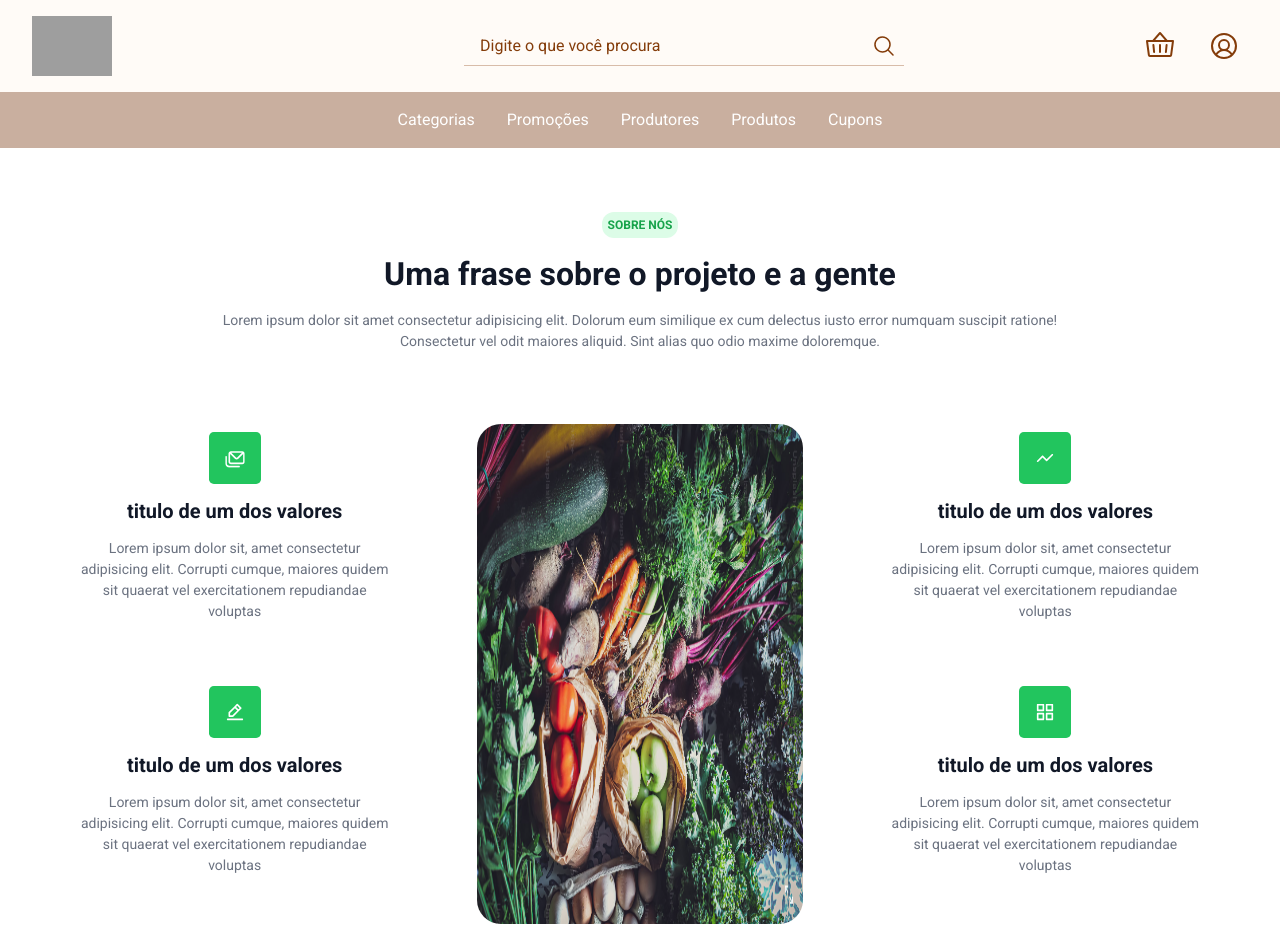
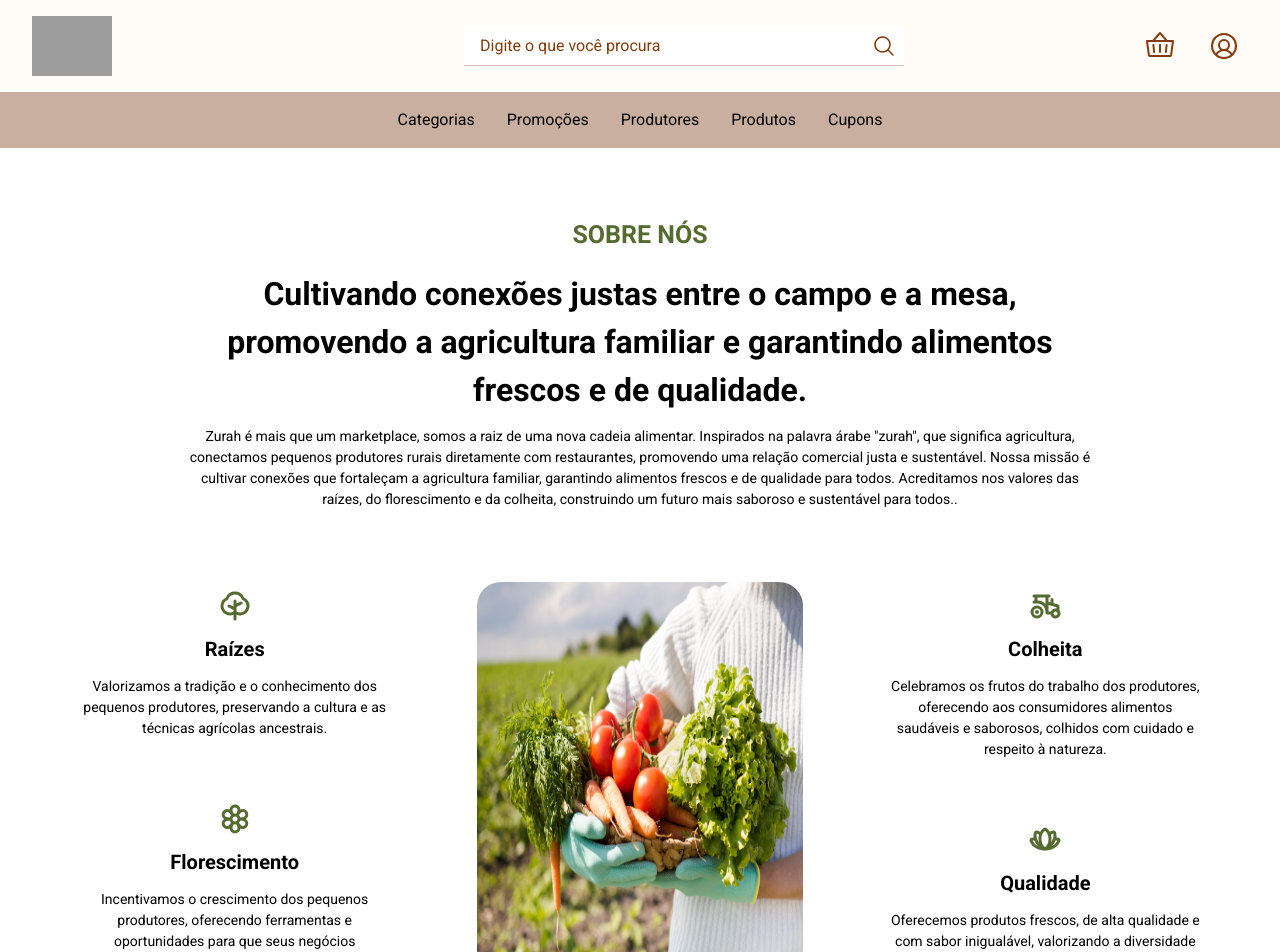
Before and after one commit to grupo-06-generation/zurah_frontend, a React (Vite) app: page /sobre in a window 1280 px wide. Shown: the top 952 px of the page. Built offline with nearby package versions, Linux system fonts and the light colour scheme; grey boxes are pictures that could not be loaded; a web font is replaced by a local one.

Commit message:
:sparkles:adicionando configurações do sobre

```diff
--- a/src/components/Categories/cardCategory/CardCategory.tsx
+++ b/src/components/Categories/cardCategory/CardCategory.tsx
@@ -1,6 +1,5 @@
 import { Link } from "react-router-dom";
 import Category from "../../../models/Category";
-import { PencilSimple, Trash } from "@phosphor-icons/react";
 
 interface CardCategoryProps {
   category: Category;
@@ -12,8 +11,7 @@ function CardCategory({ category }: CardCategoryProps) {
       {/* Imagem Grande */}
       <div className="relative h-40 bg-gray-300">
         <img
-          src="https://th.bing.com/th/id/OIP.S2_Eb5xlXHwqD0ThyqebKgHaD3?rs=1&pid=ImgDetMain"
-          alt={category.name}
+          src="../src/assets/frutinhas-veg.jpg" alt={category.name}
           className="w-full h-full object-cover"
         />
       </div>
--- a/src/pages/About/About.tsx
+++ b/src/pages/About/About.tsx
@@ -1,47 +1,49 @@
 //import React from "react";
+
+import { Flower, FlowerLotus, Tractor, Tree } from "@phosphor-icons/react";
 
 function About() {
   return (
     <>
       <div className="py-16 px-8">
         <div className="flex flex-col items-center mb-8">
-          <div className="bg-green-100 text-green-600 rounded-xl py-[4px] px-[6px] flex justify-center items-center">
-            <p className="font-semibold uppercase text-[12px] inline-block">sobre nós</p>
+          <div className="bg-green-100 text-olive rounded-xl py-[4px] px-[6px] flex justify-center items-center">
+            <p className="font-semibold uppercase text-[25px] inline-block">sobre nós</p>
           </div>
-          <h1 className="font-bold text-[32px] text-gray-900 text-center my-3">Uma frase sobre o projeto e a gente</h1>
-          <p className="text-gray-500 text-[14px] text-center w-3/4">Lorem ipsum dolor sit amet consectetur adipisicing elit. Dolorum eum similique ex cum delectus iusto error numquam suscipit ratione! Consectetur vel odit maiores aliquid. Sint alias quo odio maxime doloremque.</p>
+          <h1 className="font-bold text-[32px] text-gray-900 text-center my-3 px-40">Cultivando conexões justas entre o campo e a mesa, promovendo a agricultura familiar e garantindo alimentos frescos e de qualidade.</h1>
+          <p className="text-gray-500 text-[14px] text-center w-3/4">Zurah é mais que um marketplace, somos a raiz de uma nova cadeia alimentar. Inspirados na palavra árabe "zurah", que significa agricultura, conectamos pequenos produtores rurais diretamente com restaurantes, promovendo uma relação comercial justa e sustentável. Nossa missão é cultivar conexões que fortaleçam a agricultura familiar, garantindo alimentos frescos e de qualidade para todos. Acreditamos nos valores das raízes, do florescimento e da colheita, construindo um futuro mais saboroso e sustentável para todos..</p>
         </div>
         <div className="grid grid-cols-12">
           <div className="col-span-4 p-6">
             <div className="flex flex-col items-center justify-center">
               <div className="flex flex-col items-center justify-center m-6 mb-10">
-                  <img src="src\assets\img-sobre\contact.svg" alt="" className="w-[52px] h-[52px]"/>
-                  <h2 className="font-bold text-[20px] text-gray-900 text-center my-3">titulo de um dos valores</h2>
-                  <p className="text-gray-500 text-[14px] text-center">Lorem ipsum dolor sit, amet consectetur adipisicing elit. Corrupti cumque, maiores quidem sit quaerat vel exercitationem repudiandae voluptas</p>
+              <Tree size={32} color="#556b2f" weight="bold" />
+                  <h2 className="font-bold text-[20px] text-gray-900 text-center my-3">Raízes</h2>
+                  <p className="text-gray-500 text-[14px] text-center">Valorizamos a tradição e o conhecimento dos pequenos produtores, preservando a cultura e as técnicas agrícolas ancestrais.</p>
                 </div>
                 <div className="flex flex-col items-center justify-center m-6">
-                  <img src="src\assets\img-sobre\pen.svg" alt="" className="w-[52px] h-[52px]"/>
-                  <h2 className="font-bold text-[20px] text-gray-900 text-center my-3">titulo de um dos valores</h2>
-                  <p className="text-gray-500 text-[14px] text-center">Lorem ipsum dolor sit, amet consectetur adipisicing elit. Corrupti cumque, maiores quidem sit quaerat vel exercitationem repudiandae voluptas</p>
+                <Flower size={32} color="#556b2f" weight="bold" />
+                  <h2 className="font-bold text-[20px] text-gray-900 text-center my-3">Florescimento</h2>
+                  <p className="text-gray-500 text-[14px] text-center">Incentivamos o crescimento dos pequenos produtores, oferecendo ferramentas e oportunidades para que seus negócios prosperem.</p>
                 </div>
             </div>
             </div>
             <div className="col-span-4 p-4">
               <div className="flex items-center justify-center m-6">
-                <img src="../src/assets/legumes-verduras.png" alt="" className="rounded-3xl w-[370px] h-[500px] "/>
+                <img src="../src/assets/about-image.jpg" alt="cesta de leguminosas" className="rounded-3xl w-[370px] h-[400px] "/>
               </div>
             </div>
             <div className="col-span-4 p-6">
               <div className="flex flex-col items-center justify-center">
                 <div className="flex flex-col items-center justify-center m-6 mb-10">
-                    <img src="src\assets\img-sobre\analytics.svg" alt="" className="w-[52px] h-[52px]"/>
-                    <h2 className="font-bold text-[20px] text-gray-900 text-center my-3">titulo de um dos valores</h2>
-                    <p className="text-gray-500 text-[14px] text-center">Lorem ipsum dolor sit, amet consectetur adipisicing elit. Corrupti cumque, maiores quidem sit quaerat vel exercitationem repudiandae voluptas</p>
+                <Tractor size={32} color="#556b2f" weight="bold" />
+                    <h2 className="font-bold text-[20px] text-gray-900 text-center my-3">Colheita</h2>
+                    <p className="text-gray-500 text-[14px] text-center">Celebramos os frutos do trabalho dos produtores, oferecendo aos consumidores alimentos saudáveis e saborosos, colhidos com cuidado e respeito à natureza.</p>
                   </div>
                   <div className="flex flex-col items-center justify-center m-6">
-                    <img src="src\assets\img-sobre\tools.svg" alt="" className="w-[52px] h-[52px]"/>
-                    <h2 className="font-bold text-[20px] text-gray-900 text-center my-3">titulo de um dos valores</h2>
-                    <p className="text-gray-500 text-[14px] text-center">Lorem ipsum dolor sit, amet consectetur adipisicing elit. Corrupti cumque, maiores quidem sit quaerat vel exercitationem repudiandae voluptas</p>
+                  <FlowerLotus size={32} color="#556b2f" weight="bold" />
+                    <h2 className="font-bold text-[20px] text-gray-900 text-center my-3">Qualidade</h2>
+                    <p className="text-gray-500 text-[14px] text-center">Oferecemos produtos frescos, de alta qualidade e com sabor inigualável, valorizando a diversidade da produção local.</p>
                 </div>
               </div>
             </div>
--- a/src/pages/Home/Home.tsx
+++ b/src/pages/Home/Home.tsx
@@ -4,7 +4,7 @@ import Slider from "../../components/slider/Slider";
 
 function Home() {
   return (
-    <div className="min-h-screen bg-[#FAEBD7] flex flex-col items-center">
+    <div className="min-h-screen bg-[##FFF8EB] flex flex-col items-center">
       <main className="flex-grow w-full p-0">
         <section id="home" className="mb-12">
           <Slider />
@@ -30,7 +30,7 @@ function Home() {
                   alt="Cenouras"
                   className="w-full h-40 object-cover rounded"
                 />
-                <div className="absolute bottom-0 left-0 w-full bg-green-800 text-white text-center">
+                <div className="absolute bottom-0 left-0 w-full bg-green-800 text-white text-center opacity-65">
                   Vegetais
                 </div>
               </div>
--- a/tailwind.config.js
+++ b/tailwind.config.js
@@ -5,6 +5,9 @@ module.exports = {
     "./src/**/*.{js,ts,jsx,tsx}",
   ],
   theme: {
+    colors: {
+      "olive": "#556B2F"
+    },
     extend: {
       screens: {
         'sm-md': '620px', // Adiciona um breakpoint personalizado para 620px
```
Also changed, not shown: src/assets/about-image.jpg (added).
